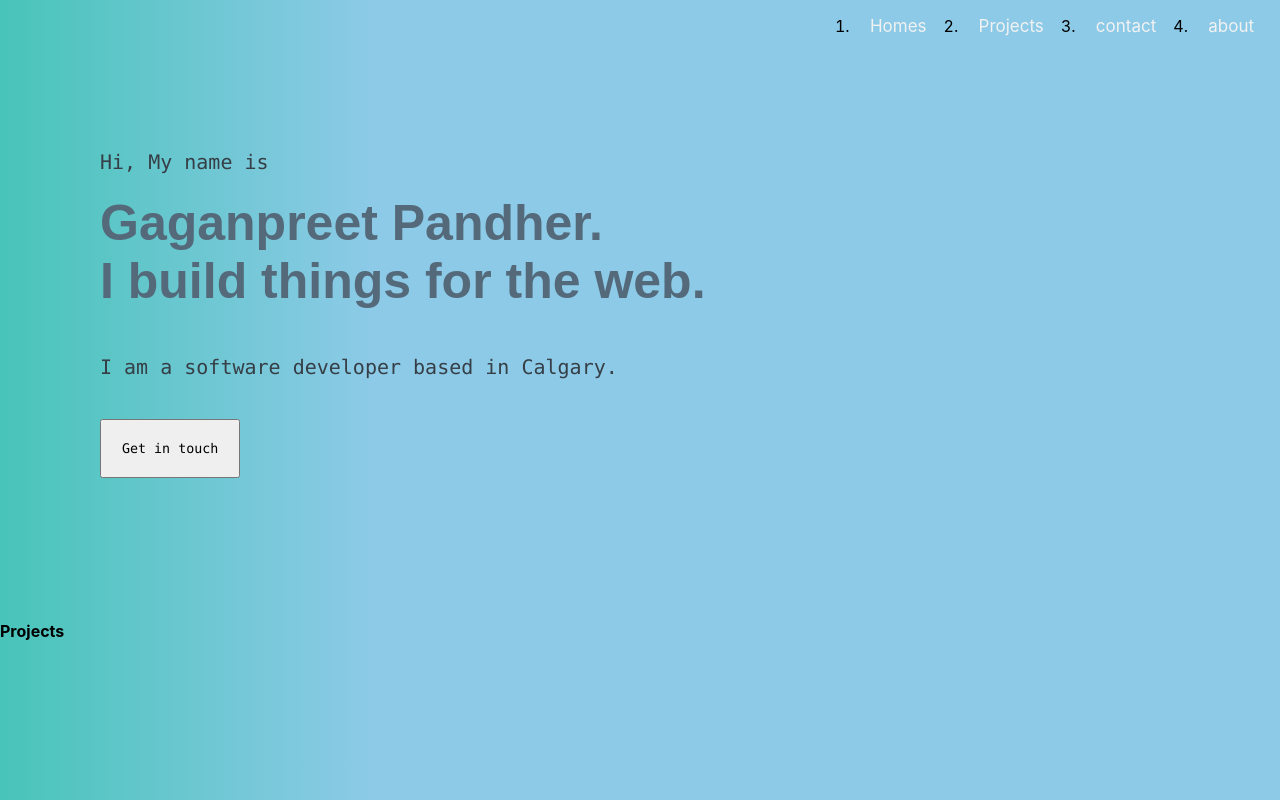
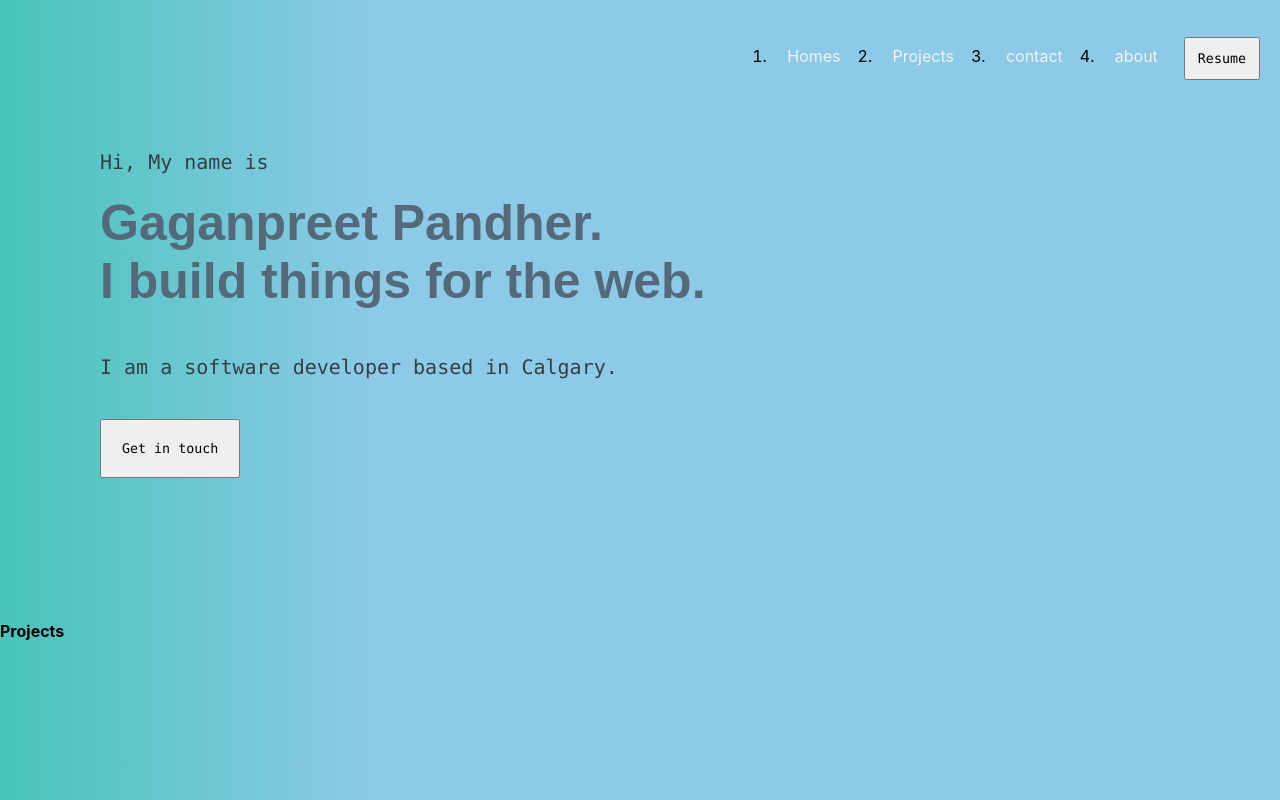
Before and after one commit to Gaganpandher52/personal-website, a React (Create React App) app in the folder client/: page / in a window 1280 px wide. Shown: the top 800 px of the page. Built offline with nearby package versions, Linux system fonts and the light colour scheme.

Commit message:
navbar bar customs

```diff
--- a/client/src/components/navbar/NavBar.js
+++ b/client/src/components/navbar/NavBar.js
@@ -59,6 +59,7 @@ const NavBar = ({  }) => {
               about
             </Link>
           </li>
+        <button className='button_touch_navbar'> Resume </button>
         </ol>
       </div>
     </div>
--- a/client/src/components/navbar/navbar.css
+++ b/client/src/components/navbar/navbar.css
@@ -6,22 +6,38 @@
   height: 100px;
 
 }
+.main-contents{
+  margin-top: 30px;
+  margin-right: 20px;
+
+}
 .main-container a{
   color: #f2f2f2;
   text-align: center;
   padding: 14px 16px;
   text-decoration: none;
-  font-size: 17px;
+  /* font-size: 15px; */
   cursor: pointer;
 }
 .main-container ol{
   display: flex;
   float: right;
+
 }
 .main-container li{
   position: relative;
   margin: 0px 10px;
   counter-increment: item 1;
+
+}
+.button_touch_navbar{
+  font-family: "SF Mono", "Fira Code", "Fira Mono", "Roboto Mono", "Lucida Console", Monaco, monospace;
+  padding: 12px;
+  /* margin-left: 100px; */
+  align-content: center;
+  margin-top:-9px;
+  background-color: clear;
+  cursor: pointer;
 }
 .signature {
   float: right;
```
